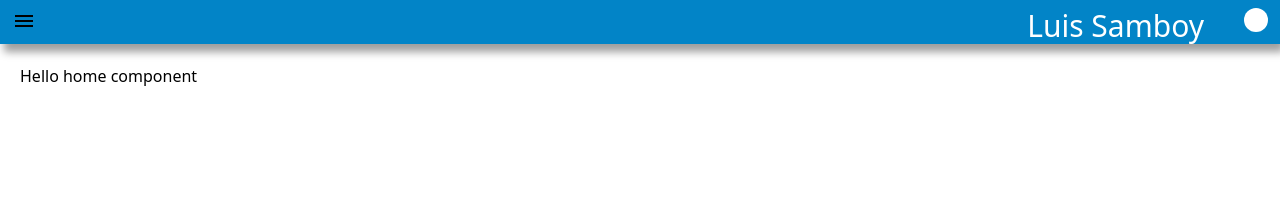
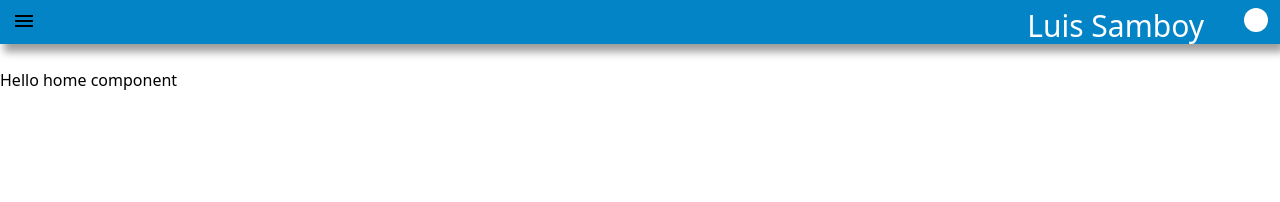
Before and after one commit to realluissamboy/my-personal-portfolio, an Angular app: page /home in a window 1280 px wide. Shown: the top 202 px of the page. Built offline with nearby package versions, Linux system fonts and the light colour scheme; what tailwindcss-elevation would draw is missing.

Commit message:
Minor styling changes to router outlet

```diff
--- a/src/app/app.component.html
+++ b/src/app/app.component.html
@@ -1,3 +1,3 @@
 <app-header></app-header>
-<router-outlet class="min-h-screen"></router-outlet>
+<router-outlet class="min-h-screen flex-grow p-5 pb-16"></router-outlet>
 <app-footer></app-footer>
--- a/src/app/home/home.component.html
+++ b/src/app/home/home.component.html
@@ -1 +1 @@
-<div class="flex-grow p-5 pb-16">Hello home component</div>
+<div>Hello home component</div>
```
